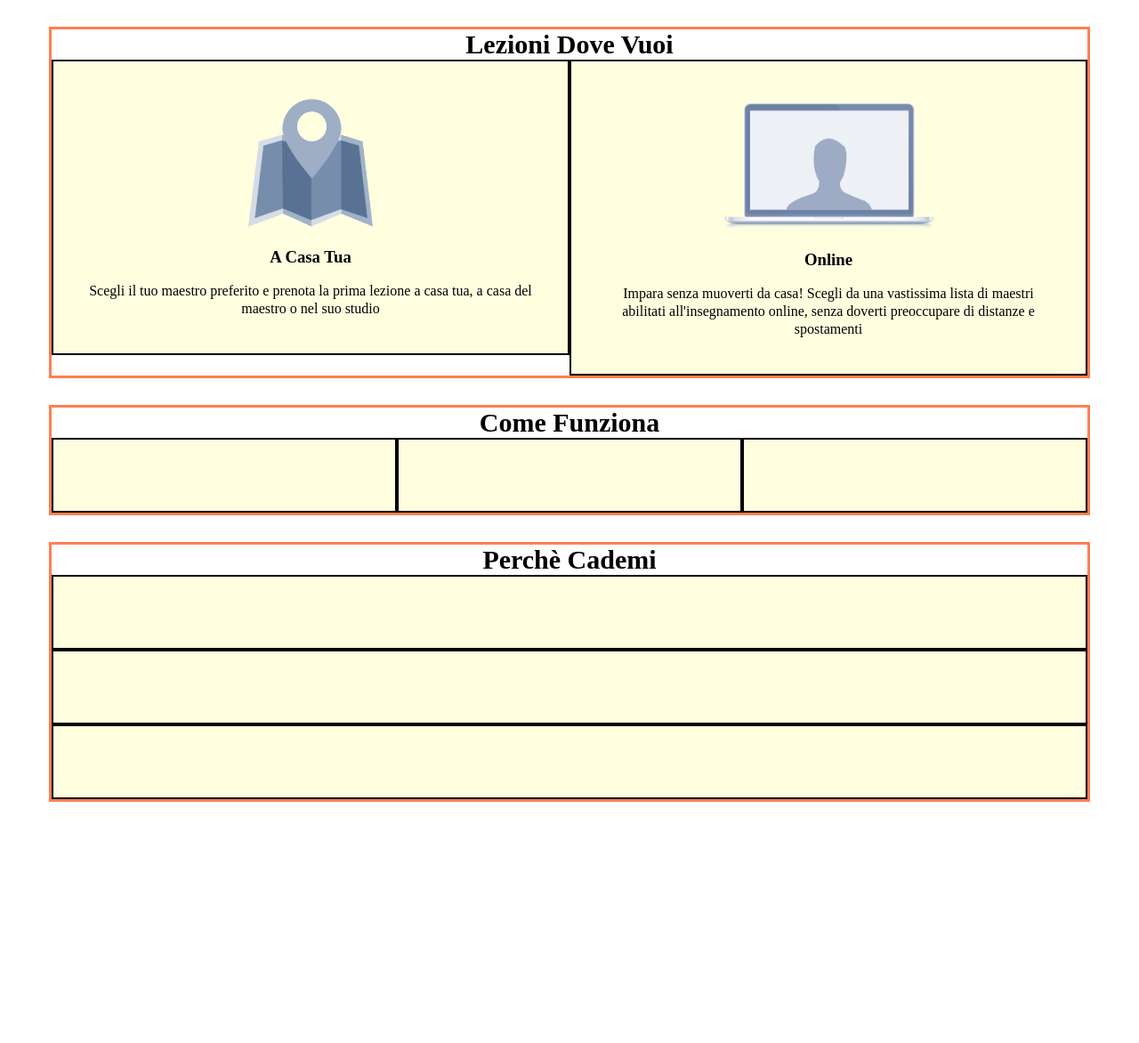
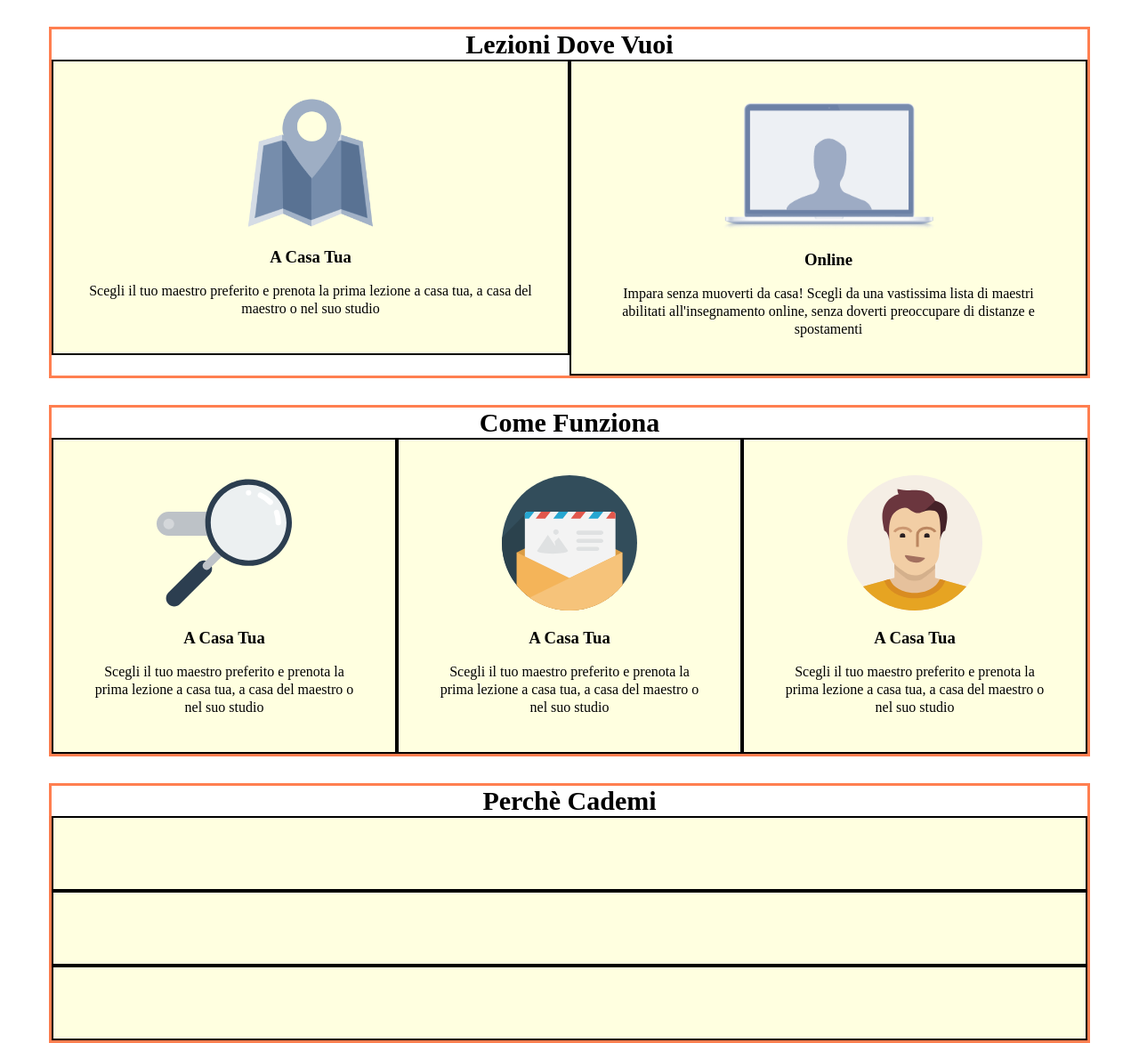
Before and after one commit to MatMagliano/-html-css-resp-wannabe-12bool, a plain HTML site: page index.html in a window 1280 px wide. Shown: the whole page at 89% size. Before the commit the page ends 901 px from the top, so only its background shows below. Drawn offline with Linux system fonts and the light colour scheme.

Commit message:
seconda colonna

```diff
--- a/index.html
+++ b/index.html
@@ -24,10 +24,23 @@
     </div>
     <div class="container">
       <h2>come funziona</h2>
-    <div class="col-lg-4"></div>
-    <div class="col-lg-4"></div>
-    <div class="col-lg-4"></div>
+      <div class="col-lg-4">
+        <img class="width_50" src="img/search.svg" alt="">
+        <h3>a casa tua</h3>
+        <p>Scegli il tuo maestro preferito e prenota la prima lezione a casa tua, a casa del maestro o nel suo studio</p>
       </div>
+      <div class="col-lg-4">
+        <img class="width_50" src="img/letter.svg" alt="">
+        <h3>a casa tua</h3>
+        <p>Scegli il tuo maestro preferito e prenota la prima lezione a casa tua, a casa del maestro o nel suo studio</p>
+      </div>
+      <div class="col-lg-4">
+        <img class="width_50" src="img/male.svg" alt="">
+        <h3>a casa tua</h3>
+        <p>Scegli il tuo maestro preferito e prenota la prima lezione a casa tua, a casa del maestro o nel suo studio</p>
+      </div>
+    </div>
+
     <div class="container">
       <h2>perchè cademi</h2>
       <div class="col-lg-12"></div>
```
Lines whose indentation alone changed are shown as unchanged.
